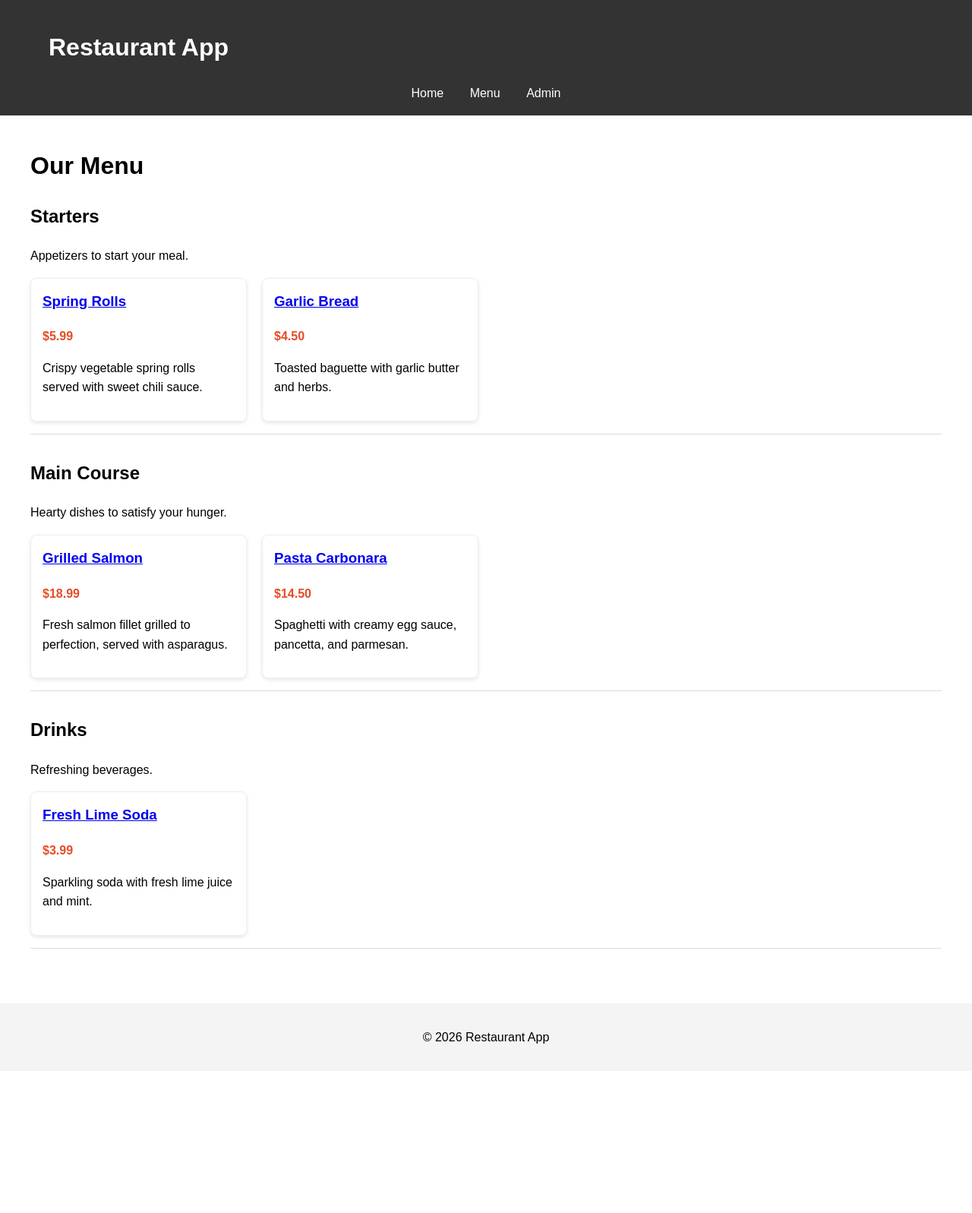
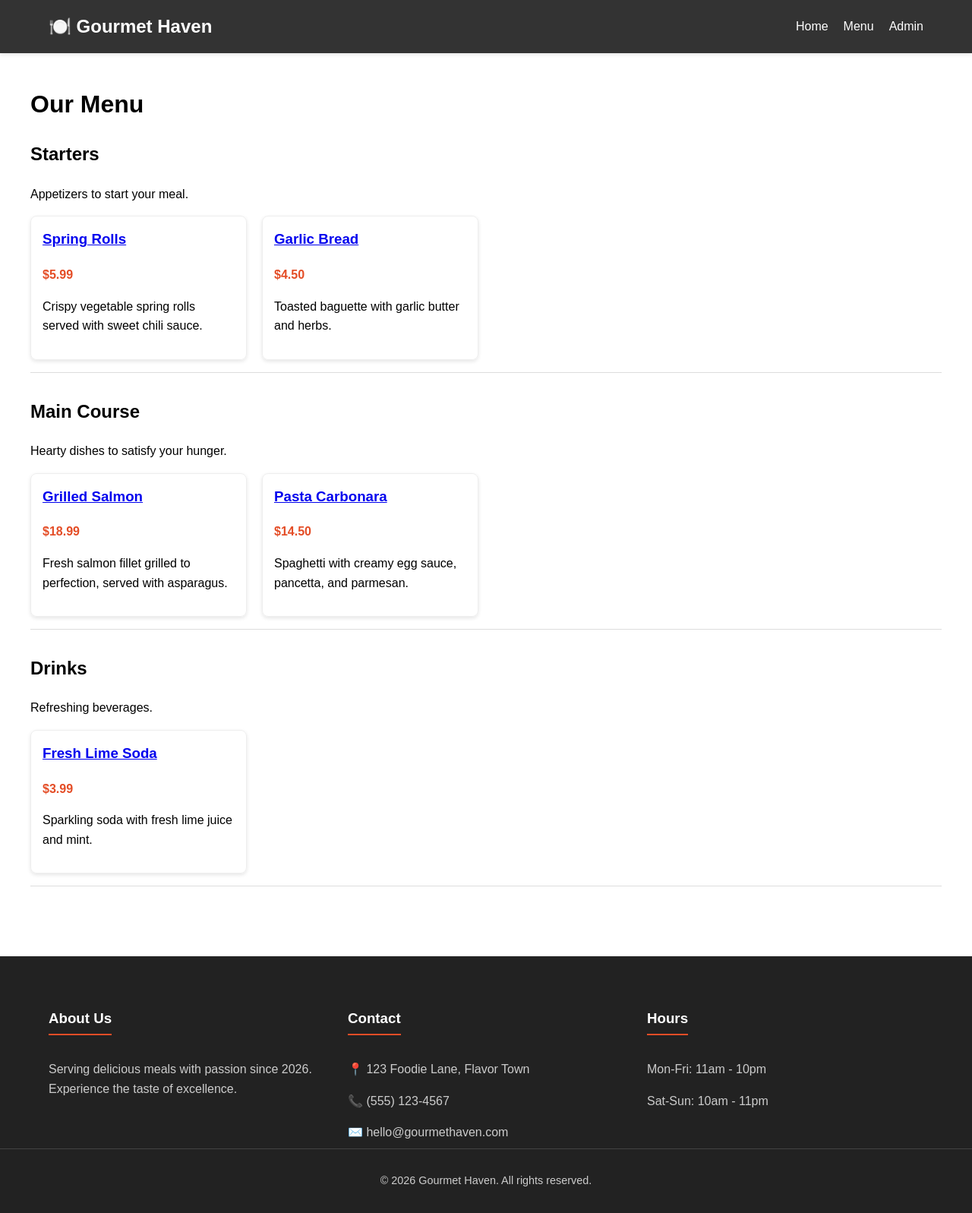
Before and after one commit to ankushkhakale/Restaurant-App-, a Django app: page / in a window 1280 px wide. Shown: the whole page at 76% size. Before the commit the page ends 1374 px from the top, so only its background shows below. Run offline with Django 5.2, Linux system fonts and the light colour scheme; data comes from the database, SQL or seed files in the repository.

Commit message:
Headers and footer modified

```diff
--- a/static/css/style.css
+++ b/static/css/style.css
@@ -5,36 +5,93 @@ body {
     padding: 0;
     line-height: 1.6;
 }
+
+/* Header Styles */
 header {
     background: #333;
     color: #fff;
     padding: 1rem 0;
+    box-shadow: 0 2px 5px rgba(0, 0, 0, 0.1);
+    position: sticky;
+    top: 0;
+    z-index: 1000;
 }
-nav ul {
-    list-style: none;
-    text-align: center;
-    padding: 0;
-    margin: 0;
+
+.header-content {
+    display: flex;
+    justify-content: space-between;
+    align-items: center;
 }
-nav ul li {
-    display: inline;
-    margin: 0 15px;
-}
-nav ul li a {
+
+.logo {
+    font-size: 1.5rem;
+    font-weight: bold;
     color: #fff;
     text-decoration: none;
 }
+
+.nav-links {
+    list-style: none;
+    display: flex;
+    margin: 0;
+    padding: 0;
+}
+
+.nav-links li {
+    margin-left: 20px;
+}
+
+.nav-links a {
+    color: #fff;
+    text-decoration: none;
+    font-weight: 500;
+    transition: color 0.3s;
+}
+
+.nav-links a:hover {
+    color: #e44d26;
+}
+
 main {
     padding: 20px;
     max-width: 1200px;
     margin: 0 auto;
 }
+
+/* Footer Styles */
 footer {
-    background: #f4f4f4;
+    background: #222;
+    color: #ccc;
+    padding: 3rem 0 1rem;
+    margin-top: 40px;
+}
+
+.footer-content {
+    display: grid;
+    grid-template-columns: repeat(auto-fit, minmax(250px, 1fr));
+    gap: 30px;
+    margin-bottom: 2rem;
+}
+
+.footer-section h3 {
+    color: #fff;
+    margin-bottom: 1rem;
+    border-bottom: 2px solid #e44d26;
+    display: inline-block;
+    padding-bottom: 5px;
+}
+
+.footer-section p {
+    margin-bottom: 0.5rem;
+}
+
+.footer-bottom {
     text-align: center;
-    padding: 1rem 0;
-    margin-top: 20px;
+    padding-top: 1rem;
+    border-top: 1px solid #444;
+    font-size: 0.9rem;
 }
+
 .container {
     width: 90%;
     margin: auto;
@@ -47,32 +104,39 @@ footer {
     border-bottom: 1px solid #ddd;
     padding-bottom: 1rem;
 }
+
 .menu-items {
     display: grid;
     grid-template-columns: repeat(auto-fill, minmax(250px, 1fr));
     gap: 20px;
 }
+
 .menu-item-card {
     border: 1px solid #eee;
     border-radius: 8px;
     overflow: hidden;
-    box-shadow: 0 2px 5px rgba(0,0,0,0.1);
+    box-shadow: 0 2px 5px rgba(0, 0, 0, 0.1);
     transition: transform 0.2s;
 }
+
 .menu-item-card:hover {
     transform: translateY(-5px);
 }
+
 .menu-item-image {
     width: 100%;
     height: 150px;
     object-fit: cover;
 }
+
 .menu-item-details {
     padding: 15px;
 }
+
 .menu-item-details h3 {
     margin-top: 0;
 }
+
 .price {
     font-weight: bold;
     color: #e44d26;
@@ -83,12 +147,14 @@ footer {
     max-width: 800px;
     margin: 2rem auto;
 }
+
 .back-link {
     display: inline-block;
     margin-bottom: 1rem;
     color: #333;
     text-decoration: none;
 }
+
 .item-detail-card {
     display: flex;
     flex-direction: column;
@@ -97,29 +163,36 @@ footer {
     overflow: hidden;
     background: #fff;
 }
+
 @media (min-width: 768px) {
     .item-detail-card {
         flex-direction: row;
     }
+
     .item-image-container {
         width: 50%;
     }
+
     .item-info {
         width: 50%;
     }
 }
+
 .item-image-container {
     width: 100%;
 }
+
 .detail-image {
     width: 100%;
     height: 100%;
     object-fit: cover;
     max-height: 400px;
 }
+
 .item-info {
     padding: 2rem;
 }
+
 .category-tag {
     background: #eee;
     display: inline-block;
@@ -128,17 +201,20 @@ footer {
     font-size: 0.9rem;
     margin-bottom: 1rem;
 }
+
 .price-large {
     font-size: 1.5rem;
     font-weight: bold;
     color: #e44d26;
     margin: 0.5rem 0;
 }
+
 .description-large {
     font-size: 1.1rem;
     color: #555;
     margin-bottom: 2rem;
 }
+
 .order-button {
     background: #e44d26;
     color: white;
@@ -148,9 +224,11 @@ footer {
     cursor: pointer;
     font-size: 1rem;
 }
+
 .order-button:hover {
     background: #d43d16;
-    }
+}
+
 .unavailable-notice {
     color: #999;
     font-style: italic;
--- a/templates/base.html
+++ b/templates/base.html
@@ -11,12 +11,12 @@
 
 <body>
     <header>
-        <div class="container">
-            <h1>Restaurant App</h1>
+        <div class="container header-content">
+            <a href="/" class="logo">🍽️ Gourmet Haven</a>
             <nav>
-                <ul>
+                <ul class="nav-links">
                     <li><a href="/">Home</a></li>
-                    <li><a href="/menu/">Menu</a></li>
+                    <li><a href="{% url 'menu_list' %}">Menu</a></li>
                     <li><a href="/admin/">Admin</a></li>
                 </ul>
             </nav>
@@ -29,7 +29,26 @@
     </main>
 
     <footer>
-        <p>&copy; 2026 Restaurant App</p>
+        <div class="container footer-content">
+            <div class="footer-section">
+                <h3>About Us</h3>
+                <p>Serving delicious meals with passion since 2026. Experience the taste of excellence.</p>
+            </div>
+            <div class="footer-section">
+                <h3>Contact</h3>
+                <p>📍 123 Foodie Lane, Flavor Town</p>
+                <p>📞 (555) 123-4567</p>
+                <p>✉️ hello@gourmethaven.com</p>
+            </div>
+            <div class="footer-section">
+                <h3>Hours</h3>
+                <p>Mon-Fri: 11am - 10pm</p>
+                <p>Sat-Sun: 10am - 11pm</p>
+            </div>
+        </div>
+        <div class="footer-bottom">
+            <p>&copy; 2026 Gourmet Haven. All rights reserved.</p>
+        </div>
     </footer>
 </body>
 
```
